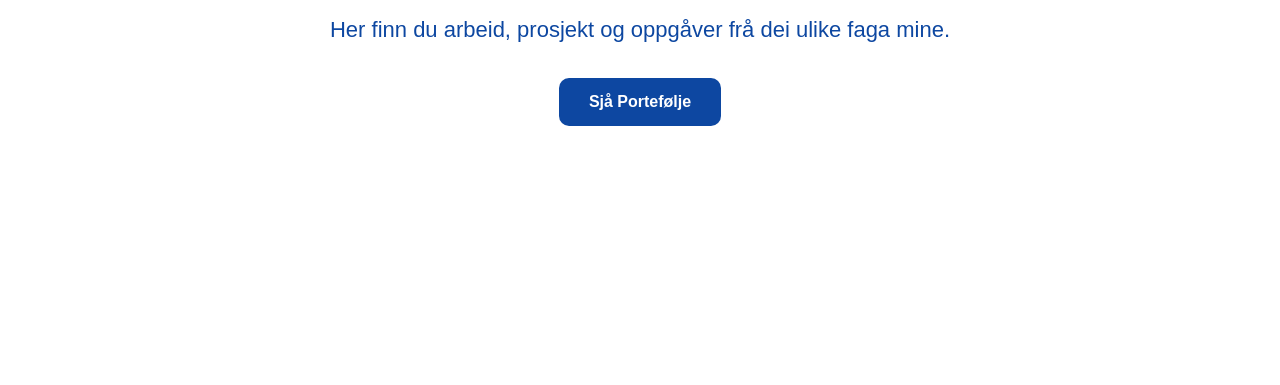
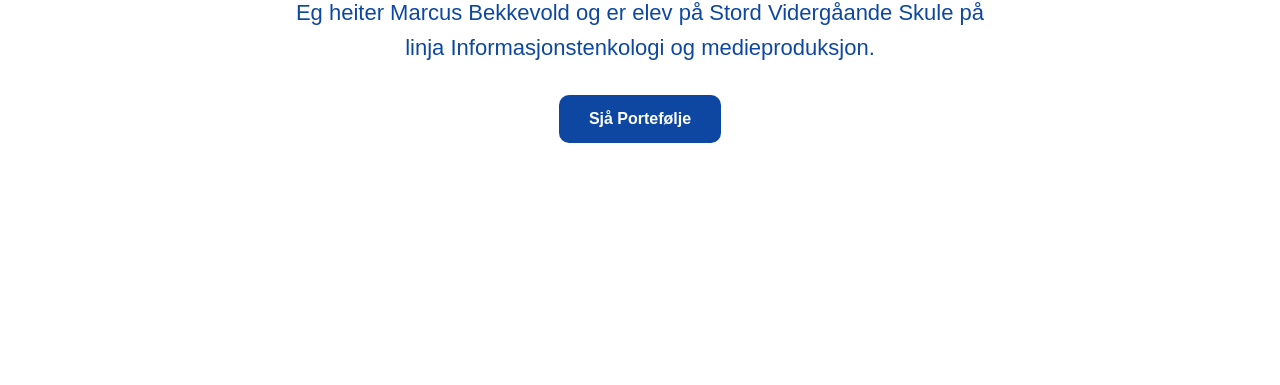
Before and after one commit to e-marbek2-art/Marcus-Bekkevold, a plain HTML site: page index.html in a window 1280 px wide. Shown: the part 463-848 px from the top of the page. Drawn offline with Linux system fonts and the light colour scheme.

Commit message:
Update index.html

```diff
--- a/index.html
+++ b/index.html
@@ -41,7 +41,7 @@
       <h1>Velkomen til Min Portefølje</h1>
 
       <p>
-        Her finn du arbeid, prosjekt og oppgåver frå dei ulike faga mine.
+        Eg heiter Marcus Bekkevold og er elev på Stord Vidergåande Skule på linja Informasjonstenkologi og medieproduksjon.
       </p>
 
       <a href="Engelsk.html" class="btn">
```
